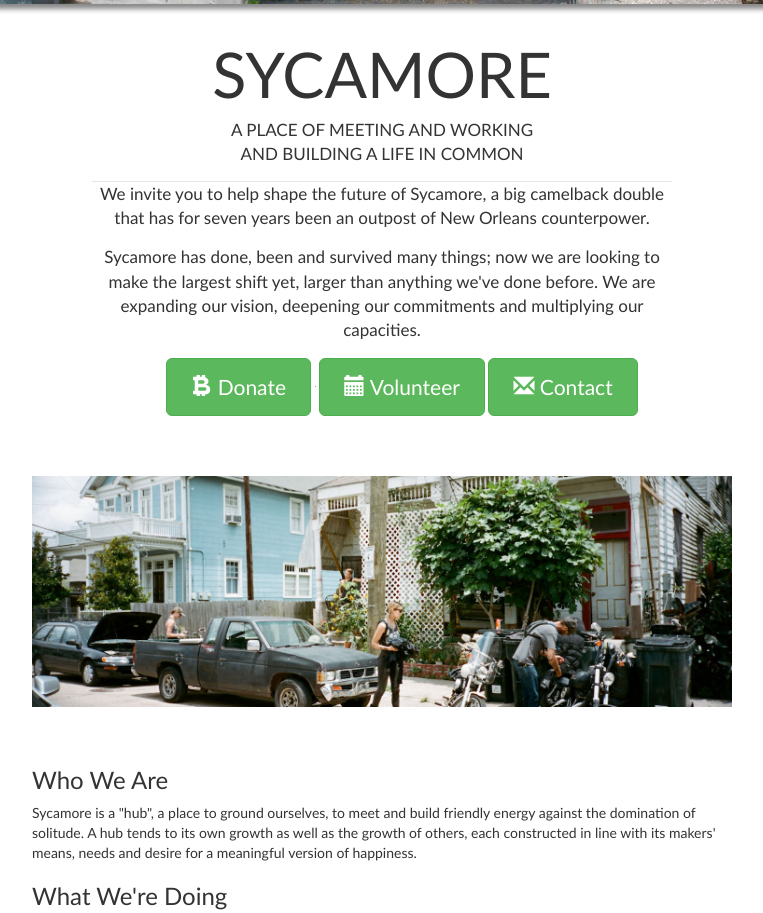
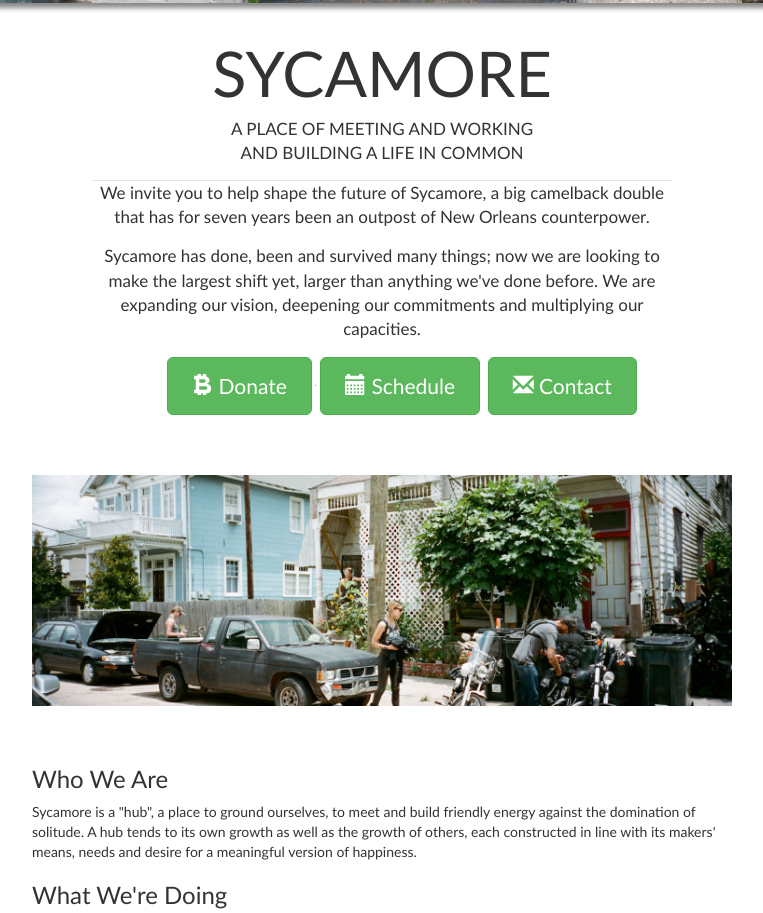
Before and after one commit to darinacosta/syc, a website: page sycamore/index.html in a window 1280 px wide. Shown: the part 555-1468 px from the top of the page, without its empty margins (258-1021 px from the left). Drawn offline with nearby package versions, Linux system fonts and the light colour scheme; some packages are replaced by stand-ins of ours; files that its build step writes are made by us from their sources.

Commit message:
more layout

```diff
--- a/sycamore/index.html
+++ b/sycamore/index.html
@@ -21,7 +21,7 @@
     <![endif]-->
 
     <!-- Add your site or application content here -->
-    <div class="header">
+    <div class="header desktop">
       <div class="navbar navbar-default" role="navigation">
         <div class="navbar-header">
           <button type="button" class="navbar-toggle collapsed" data-toggle="collapse" data-target="#js-navbar-collapse">
@@ -74,12 +74,17 @@
               </form>
             </li>
             <li class="desktop">
-              <a ng-href="#calendar" class="btn btn-lg btn-success"><span class="glyphicon glyphicon-calendar"></span> Volunteer</a>
+              <a ng-href="#calendar" class="btn btn-lg btn-success">
+                <span class="glyphicon glyphicon-calendar"></span> Schedule
+              </a>
             </li>
             <li class="mobile">
-              <a href="https://calendar.google.com/calendar/embed?showTitle=0&amp;showPrint=0&amp;showTz=0&amp;height=600&amp;wkst=1&amp;bgcolor=%23FFFFFF&amp;src=helpfixourshit%40gmail.com&amp;color=%231B887A&amp;ctz=America%2FChicago&dates=20160905%2F20160920" target="_blank" class="btn btn-lg btn-success"><span class="glyphicon glyphicon-calendar"></span> Volunteer</a>
+              <a href="https://calendar.google.com/calendar/embed?showTitle=0&amp;showPrint=0&amp;showTz=0&amp;height=600&amp;wkst=1&amp;bgcolor=%23FFFFFF&amp;src=helpfixourshit%40gmail.com&amp;color=%231B887A&amp;ctz=America%2FChicago&dates=20160905%2F20160920" target="_blank" class="btn btn-lg btn-success">
+                <span class="glyphicon glyphicon-calendar">
+                </span> Schedule
+              </a>
             </li>
-            <li>
+            <li style="padding-left:4px">
               <a class="btn btn-lg btn-success" href="mailto:helpfixourshit@gmail.com"><span class="glyphicon glyphicon-envelope"></span> Contact</a>
             </li>
           </ul>
```
